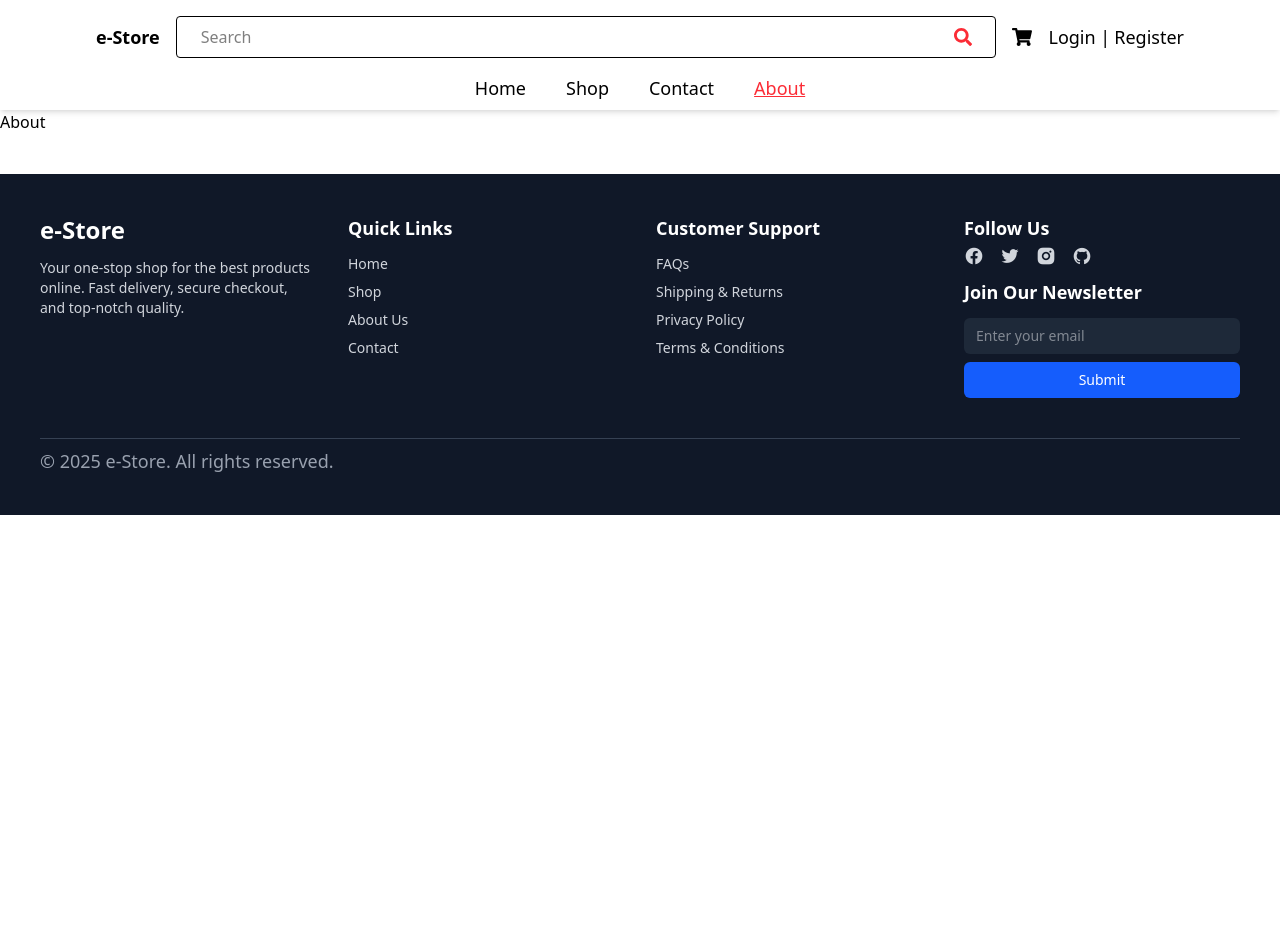
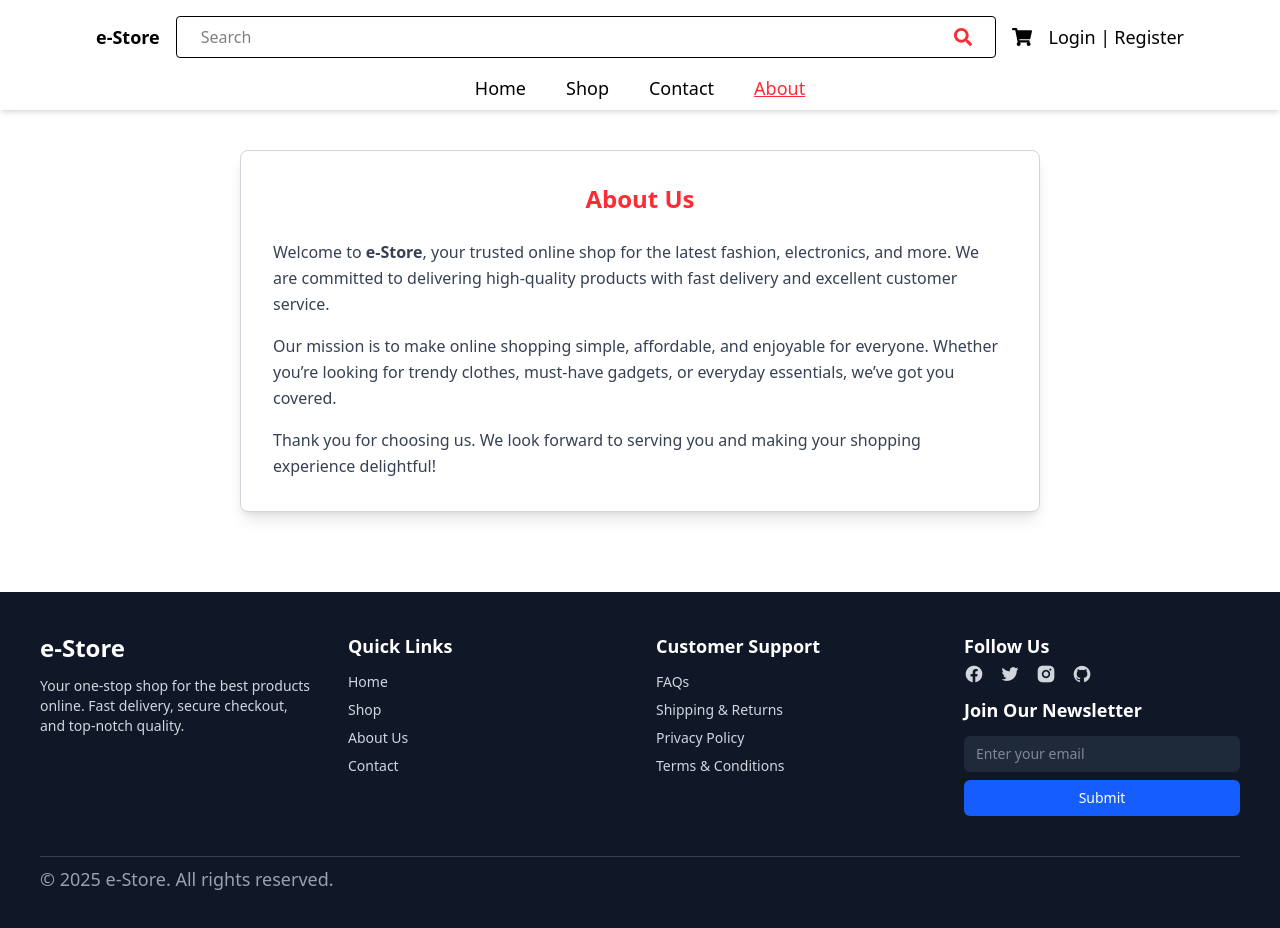
Before and after one commit to Vikash-Mishra06/E-Store-Project, a React (Vite) app: page /about in a window 1280 px wide. Shown: the top 928 px of the page. Before the commit the page ends 800 px from the top, so only its background shows below. Built offline with nearby package versions, Linux system fonts and the light colour scheme.

Commit message:
fourteen commit

```diff
--- a/src/pages/About.jsx
+++ b/src/pages/About.jsx
@@ -1,9 +1,30 @@
-import React from 'react'
+import React from "react";
 
 const About = () => {
   return (
-    <div>About</div>
-  )
-}
+    <div className="flex items-center justify-center p-6 md:p-10">
+      <div className="w-full md:w-3/4 lg:w-2/3 shadow-lg rounded-lg p-8 border border-gray-300 bg-white">
+        <h2 className="text-2xl text-red-500 font-bold mb-6 text-center">
+          About Us
+        </h2>
+        <p className="text-gray-700 leading-relaxed mb-4">
+          Welcome to <span className="font-semibold">e-Store</span>, your
+          trusted online shop for the latest fashion, electronics, and more.
+          We are committed to delivering high-quality products with fast
+          delivery and excellent customer service.
+        </p>
+        <p className="text-gray-700 leading-relaxed mb-4">
+          Our mission is to make online shopping simple, affordable, and
+          enjoyable for everyone. Whether you’re looking for trendy clothes,
+          must-have gadgets, or everyday essentials, we’ve got you covered.
+        </p>
+        <p className="text-gray-700 leading-relaxed">
+          Thank you for choosing us. We look forward to serving you and making
+          your shopping experience delightful!
+        </p>
+      </div>
+    </div>
+  );
+};
 
-export default About
+export default About;
```
